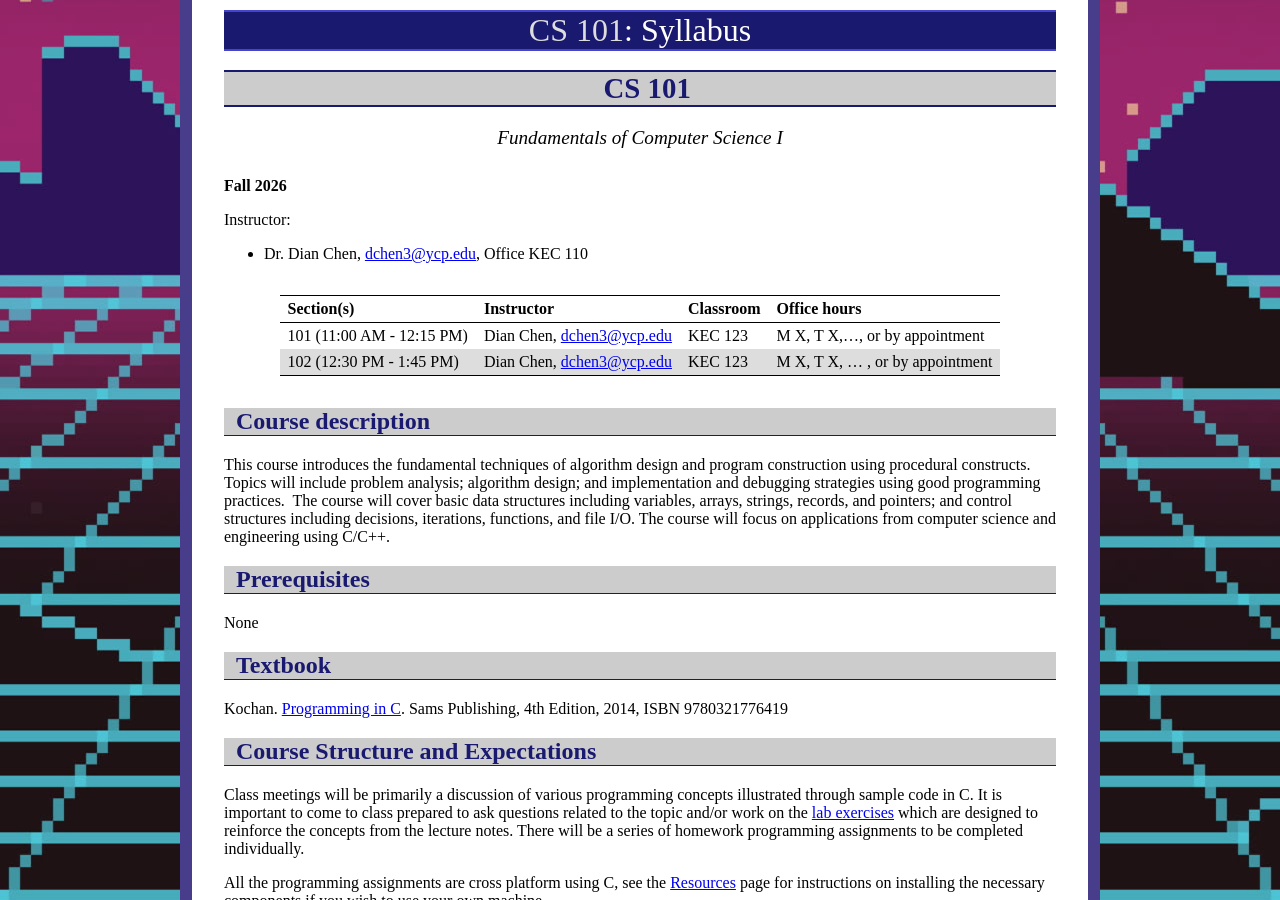
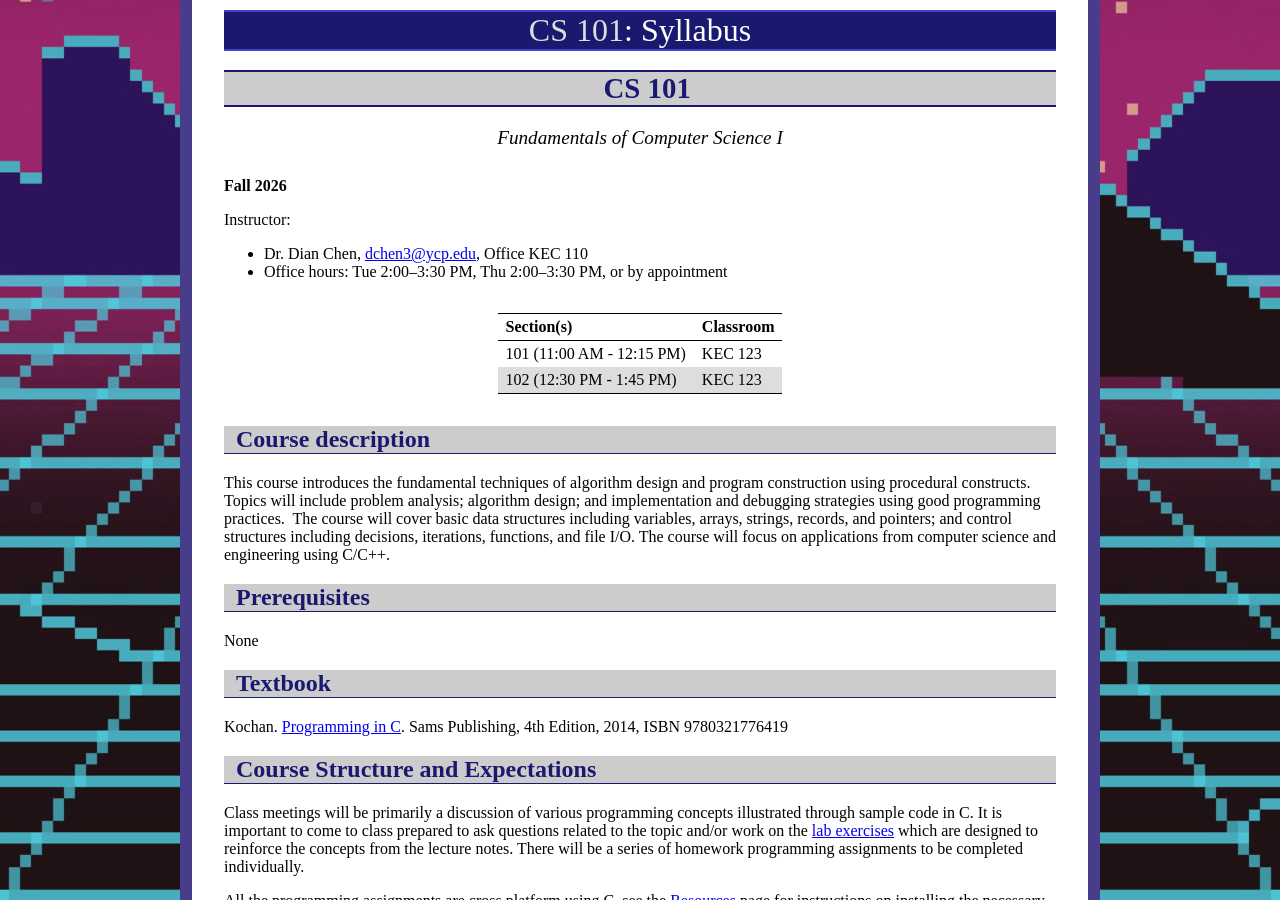
Before and after one commit to ycpcs/cs101-fall2026, a Jekyll site: the page built from syllabus.md, in a window 1280 px wide and 900 px high. Built offline with Jekyll 4.4.1, drawn with Linux system fonts in a browser that asks for light colours.

Commit message:
Update syllabus.md

```diff
--- a/syllabus.md
+++ b/syllabus.md
@@ -11,11 +11,13 @@
 
 Instructor:
 - Dr. Dian Chen, <dchen3@ycp.edu>, Office KEC 110
+- Office hours: Tue 2:00–3:30 PM, Thu 2:00–3:30 PM, or by appointment
 
-> Section(s) | Instructor | Classroom | Office hours
-> ---------- | ---------- | ------------ | ------------
-> 101 (11:00 AM - 12:15 PM) | Dian Chen, <dchen3@ycp.edu> | KEC 123 | M X, T X,..., or by appointment
-> 102 (12:30 PM - 1:45 PM) | Dian Chen, <dchen3@ycp.edu> | KEC 123 | M X, T X, ... , or by appointment
+
+> Section(s) | Classroom
+> ---------- | ------------
+> 101 (11:00 AM - 12:15 PM) | KEC 123
+> 102 (12:30 PM - 1:45 PM) | KEC 123
 
 Course description
 ------------------
```
